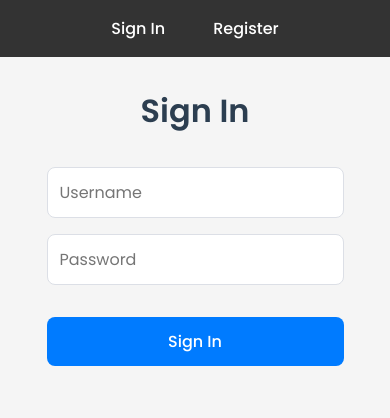
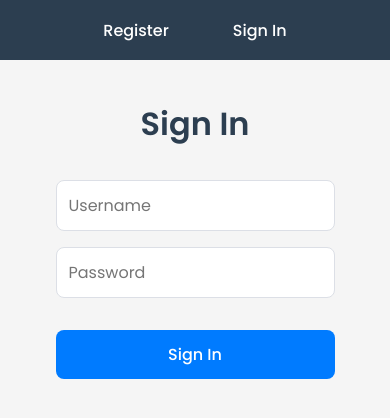
Before and after one commit to nicsvntos/liteapiservice, a React (Create React App) app in the folder frontend/: page /signin in a window 390 px wide. Shown: the top 418 px of the page. Built offline with nearby package versions, Linux system fonts and the light colour scheme.

Commit message:
add image

```diff
--- a/frontend/src/App.css
+++ b/frontend/src/App.css
@@ -176,32 +176,59 @@ button:disabled {
   text-align: center;
   padding: 2rem;
   width: 100%;
+  max-width: 900px;
+  margin: 0 auto;
 }
 
 .home-content {
-  max-width: 600px;
-  margin: 0 auto;
   display: flex;
   flex-direction: column;
   align-items: center;
+  justify-content: center;
+  gap: 2rem;
 }
 
 .welcome-title {
   color: #2c3e50;
   font-size: 2.5rem;
-  margin-bottom: 2rem;
+  margin-bottom: 1rem;
   font-weight: 600;
+}
+
+.welcome-image {
+  width: 100%;
+  max-width: 500px;
+  margin: 1rem 0;
+  border-radius: 12px;
+  overflow: hidden;
+  box-shadow: 0 4px 6px rgba(0, 0, 0, 0.1);
+}
+
+.main-image {
+  width: 100%;
+  height: auto;
+  display: block;
+  transition: transform 0.3s ease;
+}
+
+.main-image:hover {
+  transform: scale(1.02);
 }
 
 .welcome-message {
   margin: 2rem 0;
   width: 100%;
+  max-width: 700px;
 }
 
-.welcome-message h2 {
-  font-size: 1.5rem;
+.welcome-text {
+  font-size: 1.2rem;
+  line-height: 1.6;
   color: #2c3e50;
+  margin-bottom: 2rem;
+  padding: 0 1rem;
 }
+
 
 .user-actions {
   margin-top: 2rem;
@@ -231,17 +258,39 @@ button:disabled {
 /* Navigation styles */
 nav {
   background-color: #2c3e50;
-  padding: 1rem;
+  padding: 0;
   width: 100%;
+  height: 60px; /* Fixed height for consistency */
+  display: flex;
+  align-items: center;
 }
 
-nav ul {
-  list-style: none;
-  padding: 0;
-  margin: 0;
+.nav-container {
+  width: 100%;
+  max-width: 1200px;
+  margin: 0 auto;
   display: flex;
-  gap: 1rem;
   justify-content: center;
+  align-items: center;
+  position: relative;
+  padding: 0 2rem; /* Add padding for content */
+  height: 100%;
+}
+
+.nav-center {
+  display: flex;
+  gap: 2rem;
+  justify-content: center;
+  align-items: center;
+  height: 100%;
+}
+
+.nav-right {
+  position: absolute;
+  right: 2rem; /* Match padding of nav-container */
+  height: 100%;
+  display: flex;
+  align-items: center;
 }
 
 nav a {
@@ -251,18 +300,43 @@ nav a {
   border-radius: 8px;
   transition: all 0.2s ease;
   font-weight: 500;
+  height: fit-content;
 }
 
 nav a:hover {
   background-color: #34495e;
 }
 
-/* Responsive adjustments */
+/* Sign out button in navbar */
+nav .signout-button {
+  background-color: #e53e3e;
+  color: white;
+  padding: 8px 16px;
+  border: none;
+  border-radius: 8px;
+  cursor: pointer;
+  font-size: 1rem;
+  font-weight: 500;
+  transition: all 0.2s ease;
+  margin: 0;
+  height: fit-content;
+}
+
+nav .signout-button:hover {
+  background-color: #c53030;
+  transform: translateY(-1px);
+}
+
+/* Responsive navigation */
 @media (max-width: 768px) {
-  .page {
-    padding: 10px;
+  .nav-container {
+    padding: 0 1rem;
   }
 
+  .nav-right {
+    right: 1rem;
+  }
+}
   .form {
     width: 90%;
   }
@@ -278,6 +352,21 @@ nav a:hover {
 
   .welcome-title {
     font-size: 1.8rem;
+  }
+
+/* Responsive styles */
+@media (max-width: 768px) {
+  .home-page {
+    padding: 1rem;
+  }
+
+  .welcome-title {
+    font-size: 2rem;
+  }
+
+  .welcome-text {
+    font-size: 1.1rem;
+    padding: 0 0.5rem;
   }
 }
 
--- a/frontend/src/components/Navbar.js
+++ b/frontend/src/components/Navbar.js
@@ -1,23 +1,38 @@
 import React from 'react';
-import { Link } from 'react-router-dom';
+import { Link, useNavigate } from 'react-router-dom';
 
 function Navbar() {
+  const navigate = useNavigate();
+  const username = localStorage.getItem('user');
+
+  const handleSignOut = async () => {
+    try {
+      await fetch(`${process.env.REACT_APP_API_URL}/signout?username=${username}`, {
+        method: 'POST',
+      });
+      localStorage.removeItem('user');
+      navigate('/signin');
+    } catch (error) {
+      console.error('Sign out failed:', error);
+    }
+  };
+
   return (
-    <nav style={{
-      padding: '1rem',
-      backgroundColor: '#333',
-      color: 'white'
-    }}>
-      <ul style={{
-        listStyle: 'none',
-        display: 'flex',
-        gap: '1rem',
-        margin: 0,
-        padding: 0
-      }}>
-        <li><Link to="/signin" style={{color: 'white'}}>Sign In</Link></li>
-        <li><Link to="/register" style={{color: 'white'}}>Register</Link></li>
-      </ul>
+    <nav>
+      <div className="nav-container">
+        {username ? (
+          // When logged in, only show sign out button on the right
+          <div className="nav-right">
+            <button className="signout-button" onClick={handleSignOut}>Sign Out</button>
+          </div>
+        ) : (
+          // When not logged in, show register and sign in centered
+          <div className="nav-center">
+            <Link to="/register">Register</Link>
+            <Link to="/signin">Sign In</Link>
+          </div>
+        )}
+      </div>
     </nav>
   );
 }
--- a/frontend/src/pages/Home.js
+++ b/frontend/src/pages/Home.js
@@ -24,29 +24,21 @@ function Home() {
     fetchHome();
   }, [username, navigate]);
 
-  const handleSignOut = async () => {
-    try {
-      await fetch(`${process.env.REACT_APP_API_URL}/signout?username=${username}`, {
-        method: 'POST',
-      });
-      localStorage.removeItem('user');
-      navigate('/signin');
-    } catch (error) {
-      setMessage('Sign out failed: ' + error.message);
-    }
-  };
-
   return (
     <div className="home-page">
       <div className="home-content">
-        <h1 className="welcome-title">Welcome {username}</h1>
+        <h1 className="welcome-title">Welcome {username}!</h1>
+        <div className="welcome-image">
+          <img
+            src="/powder.gif"
+            alt="powder from arcane"
+            className="main-image"
+          />
+        </div>
         <div className="welcome-message">
-          <h2>{message}</h2>
-        </div>
-        <div className="user-actions">
-          <button className="signout-button" onClick={handleSignOut}>
-            Sign Out
-          </button>
+          <p className="welcome-text">
+            This is a dedicated homepage for {username}!
+          </p>
         </div>
       </div>
     </div>
```
Also changed, not shown: 1 other file (tests, documents, lock files or other folders).
